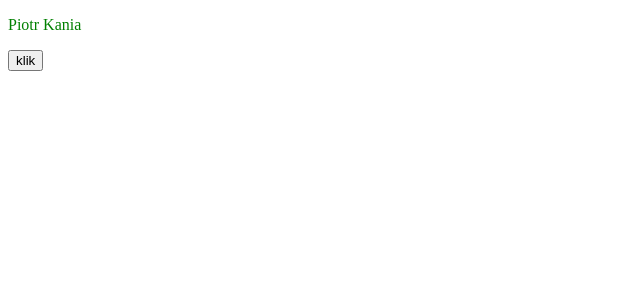
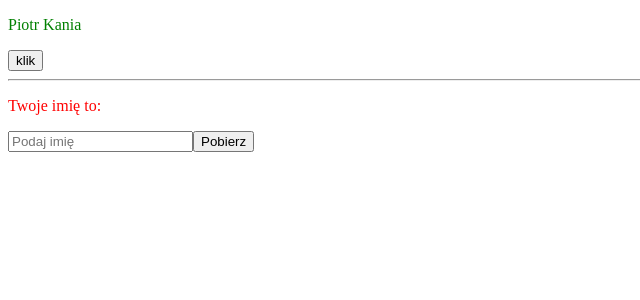
Before and after one commit to trenerit/7_Angular_05_11_2026, an Angular app: page / in a window 1280 px wide. Shown: the top 300 px of the page, without its empty margins (0-640 px from the left). Built offline with nearby package versions, Linux system fonts and the light colour scheme.

Commit message:
feat: add formularze component with form handling and styling

```diff
--- a/src/app/app.html
+++ b/src/app/app.html
@@ -1,2 +1,4 @@
 <p>{{imie}} {{nazwisko}}</p>
 <button (click)="clickBtn()">klik</button>
+<hr>
+<app-formularze></app-formularze>
--- a/src/app/app.ts
+++ b/src/app/app.ts
@@ -1,9 +1,10 @@
 import { Component, signal } from '@angular/core';
 import { RouterOutlet } from '@angular/router';
+import { Formularze } from './formularze/formularze';
 
 @Component({
   selector: 'app-root',
-  // imports: [RouterOutlet],
+  imports: [RouterOutlet, Formularze],
   templateUrl: './app.html',
   styleUrl: './app.scss'
 })
--- /dev/null
+++ b/src/app/formularze/formularze.html
@@ -0,0 +1,5 @@
+<p>Twoje imię to: {{imie}}</p>
+<form #myForm="ngForm" (ngSubmit)="formSubmit(myForm)">
+    <input type="text" placeholder="Podaj imię" name="imie" ngModel>
+    <button type="submit">Pobierz</button>
+</form>
--- /dev/null
+++ b/src/app/formularze/formularze.scss
@@ -0,0 +1,3 @@
+p {
+    color: red;
+}
--- /dev/null
+++ b/src/app/formularze/formularze.ts
@@ -0,0 +1,19 @@
+import { Component } from '@angular/core';
+import { FormsModule } from '@angular/forms';
+
+@Component({
+  selector: 'app-formularze',
+  imports: [FormsModule],
+  templateUrl: './formularze.html',
+  styleUrl: './formularze.scss',
+})
+export class Formularze {
+
+  imie = '';
+
+  formSubmit(dataFromForm: any) {
+    console.log(dataFromForm.value.imie);
+    this.imie = dataFromForm.value.imie;
+  }
+
+}
```
